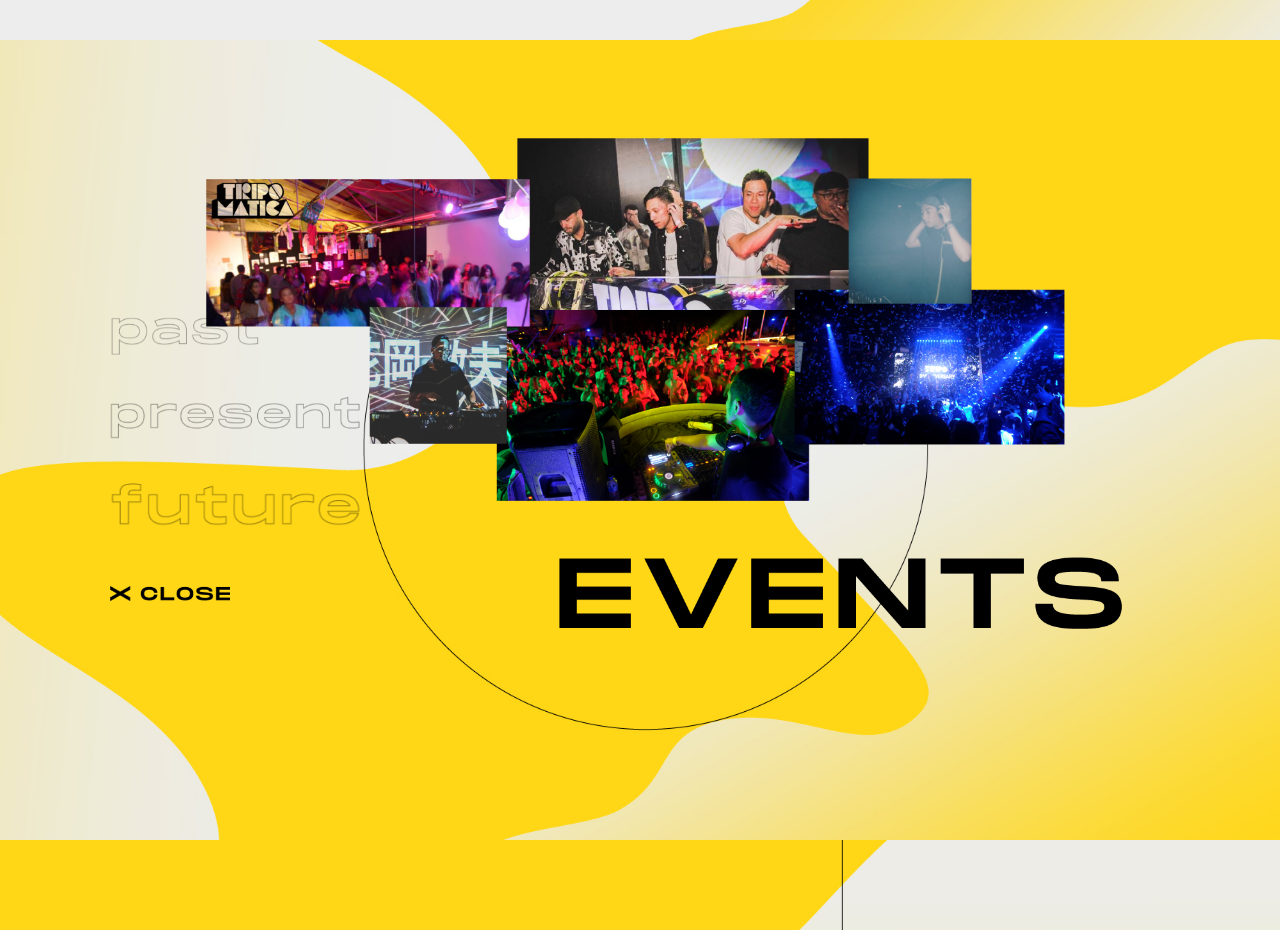
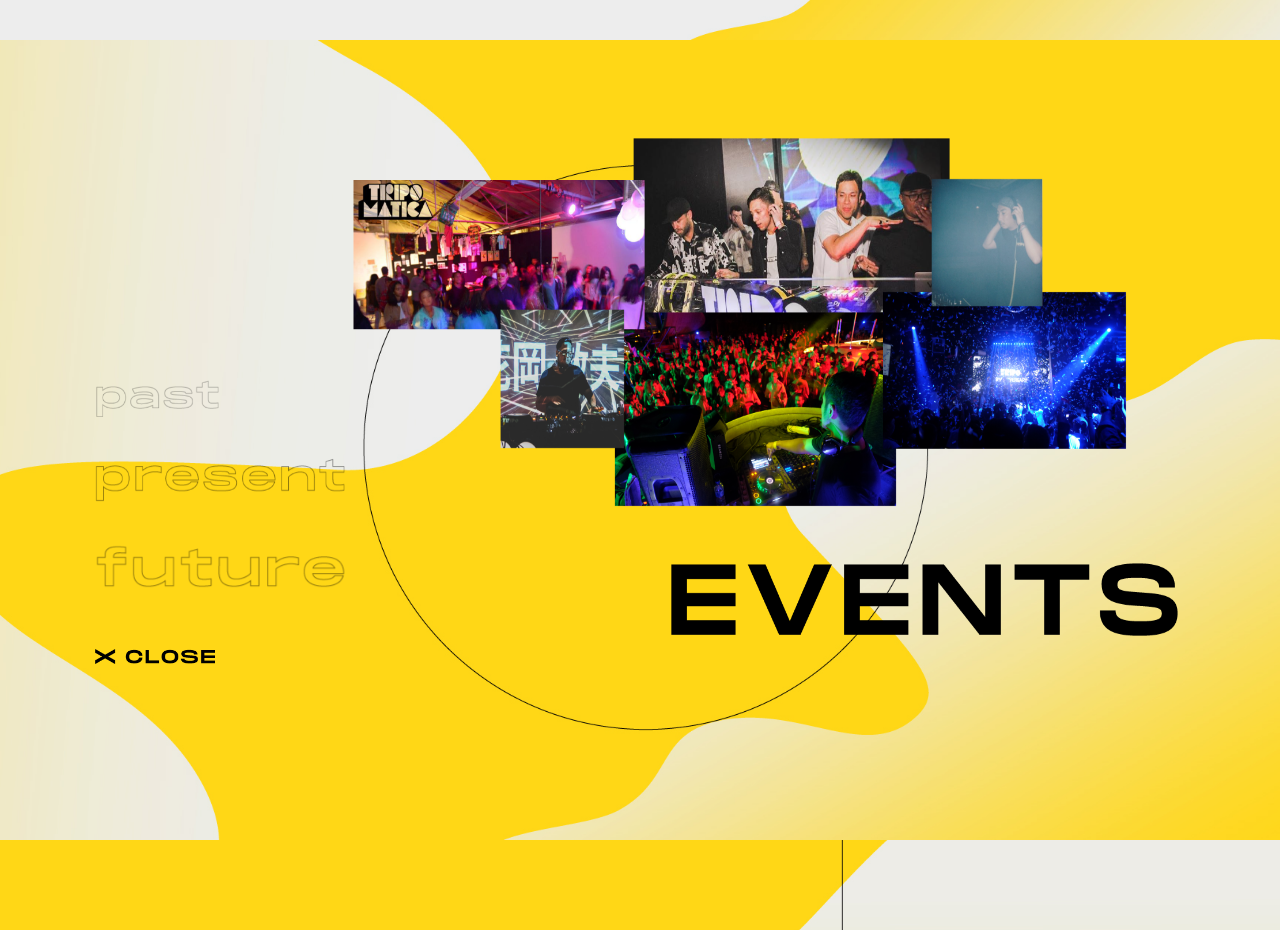
Before and after one commit to yudaduy22/webtripo, a plain HTML site: page index.html in a window 1280 px wide. Shown: the part 1560-2490 px from the top of the page. Drawn offline with nearby package versions, Linux system fonts and the light colour scheme.

Commit message:
fix page 3

```diff
--- a/assets/css/style.css
+++ b/assets/css/style.css
@@ -711,8 +711,8 @@ section {
   position: relative;
 }
 
-.item-event3 { grid-area: main; }
-.item-event4 { grid-area: footer; }
+.item-event3 { grid-area: right; }
+.item-event4 { grid-area: main; }
 
 .event-container {
   display: grid;
--- a/assets/js/main.js
+++ b/assets/js/main.js
@@ -37,7 +37,6 @@
         if ($(this).attr("href") == '#header') {
           scrollto = 0;
         }
-        console.log(scrollto);
 
         $('html, body').animate({
           scrollTop: scrollto
--- a/index.html
+++ b/index.html
@@ -108,14 +108,16 @@
     <section id="events" class="features">
       <div class="container">
         <div class="grid-container">
-          <div class="item-event4" style="z-index: 1; position: absolute; left: 60px; top: 120px;">
-            <div class="blink_me"><img  src="assets/img/past.png" width="50%" style="margin-bottom: 20px; margin-top: 150px; margin-left: 50px;"></div><br>
-            <div class="blink_me1"><img  src="assets/img/present.png" width="250px" style="margin-bottom: 20px; margin-left: 50px;"></div><br>
-            <div class="blink_me2"><img  src="assets/img/Future.png" width="250px" style="margin-bottom: 30px; margin-left: 50px;"></div><br>
-            <a href="#header" data-aos="fade-up" class="scrollto"><img src="assets/img/Close.png" width="120px" style="margin-left: 50px;"></a>
+          <div>
+            <a href="#header" data-aos="fade-up" class="scrollto"><img src="assets/img/Close.png" width="120px"></a>
+          </div>
+          <div class="item-event4" style="z-index: 1;">
+            <div class="blink_me" style="margin-top: 100px;"><img  src="assets/img/past.png" width="50%" style="margin-bottom: 20px; margin-top: 150px;"></div><br>
+            <div class="blink_me1"><img  src="assets/img/present.png" width="250px" style="margin-bottom: 20px;"></div><br>
+            <div class="blink_me2"><img  src="assets/img/Future.png" width="250px" style="margin-bottom: 30px;"></div><br>
           </div>
           <div class="item-event3 text-right" data-aos="fade-left">
-              <img src="assets/img/Events.png" width="90%" height="100%">
+              <img src="assets/img/Events.png" width="100%" height="100%">
           </div>
 
         </div>
```
